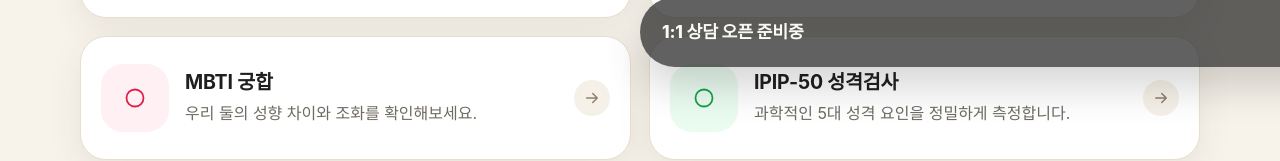
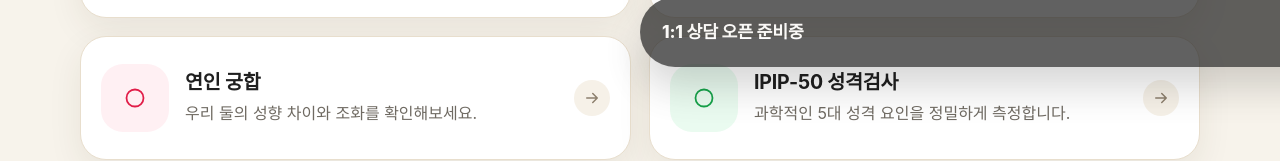
Before and after one commit to inhwoi7/dasangdam-main, a Next.js app: page / in a window 1280 px wide. Shown: the part 715-876 px from the top of the page. Built offline with nearby package versions, Linux system fonts and the light colour scheme.

Commit message:
실제 서비스 앱 4종으로 라인업 재배치

```diff
--- a/app/page.tsx
+++ b/app/page.tsx
@@ -53,7 +53,7 @@
   },
   {
     key: "chemi", // 궁합 앱 추가
-    name: "MBTI 궁합",
+    name: "연인 궁합",
     description: "우리 둘의 성향 차이와 조화를 확인해보세요.",
     href: "https://dasangdam-chemi-app.vercel.app",
     iconBg: "#FFF0F3",
@@ -63,7 +63,7 @@
     key: "ipip", // 성격검사 추가
     name: "IPIP-50 성격검사",
     description: "과학적인 5대 성격 요인을 정밀하게 측정합니다.",
-    href: "https://ipip50-rho.vercel.app",
+    href: "https://ipip50-rho.vercel.app/",
     iconBg: "#EAFBF0",
     iconStroke: "#16A34A",
   },
```
